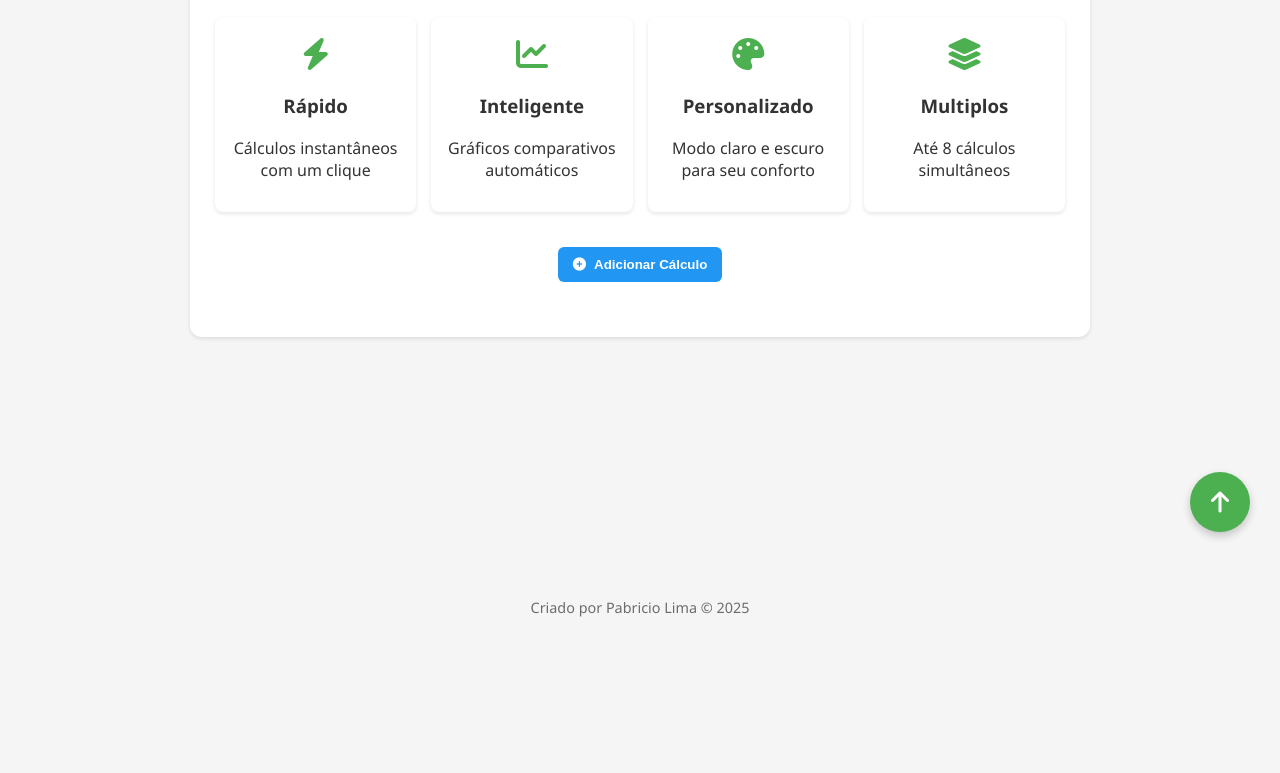
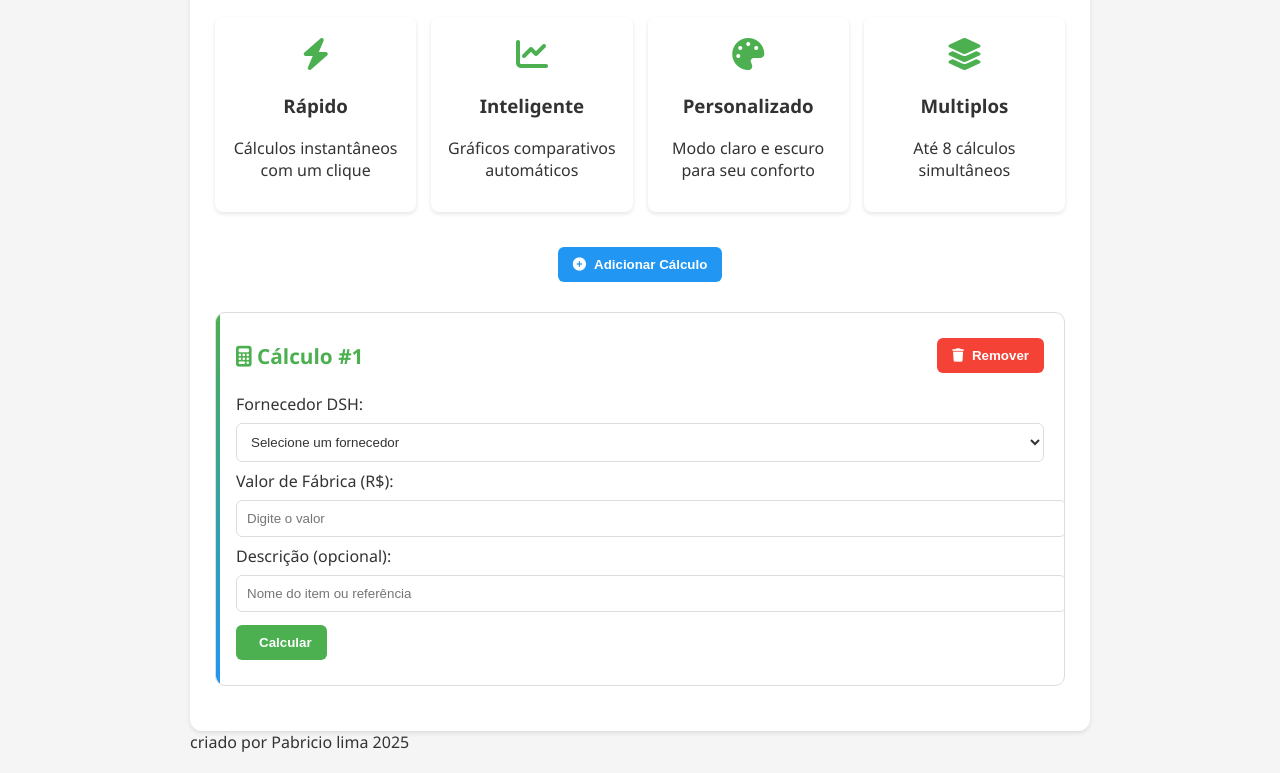
Before and after one commit to Pabriciolima/Calculadora-de-diferen-a-DSH, a plain HTML site: page index.html in a window 1280 px wide. Shown: the part 188-961 px from the top of the page. Before the commit the page ends 840 px from the top, so only its background shows below. Drawn offline with nearby package versions, Linux system fonts and the light colour scheme.

Commit message:
correção de codigo

```diff
--- a/index.html
+++ b/index.html
@@ -38,9 +38,6 @@
             background-color: var(--bg-color);
             color: var(--text-color);
             transition: all 0.3s ease;
-            min-height: 100vh;
-            display: flex;
-            flex-direction: column;
         }
 
         h1 {
@@ -75,10 +72,6 @@
 
         .theme-toggle:hover {
             transform: rotate(30deg);
-        }
-
-        .main-container {
-            flex: 1;
         }
 
         .container {
@@ -305,7 +298,7 @@
 
         .floating-btn {
             position: fixed;
-            bottom: 80px;
+            bottom: 30px;
             right: 30px;
             width: 60px;
             height: 60px;
@@ -327,28 +320,14 @@
             box-shadow: 0 6px 12px rgba(0,0,0,0.3);
         }
 
-        footer {
-            text-align: center;
-            margin-top: 20px;
-            padding: 15px;
-            color: var(--text-color);
-            opacity: 0.7;
-            font-size: 0.9rem;
-        }
-
         @media (max-width: 768px) {
             .features-grid {
                 grid-template-columns: 1fr;
-            }
-
-            .floating-btn {
-                bottom: 70px;
             }
         }
     </style>
 </head>
 <body>
-    <div class="main-container">
     <div class="container">
         <div class="header-container">
             <div>
@@ -393,30 +372,14 @@
             <!-- Cálculos serão adicionados aqui -->
         </div>
     </div>
-    </div>
-
-    <footer>
-        Criado por Pabricio Lima &copy; 2025
-    </footer>
 
     <div class="floating-btn" id="scrollToTop" title="Voltar ao topo">
         <i class="fas fa-arrow-up"></i>
     </div>
-
+<footer>
+    criado por Pabricio lima 2025
+</footer>
     <script src="https://cdn.jsdelivr.net/npm/chart.js"></script>
-    <script>
-        // Seu código JavaScript existente aqui
-        // Certifique-se de que todas as funções de cálculo estão definidas
-
-        document.addEventListener('DOMContentLoaded', function() {
-            // Adicione aqui o código de inicialização se necessário
-        });
-
-        // Exemplo de função de cálculo (substitua pelo seu código real)
-        function calculate() {
-            // Sua lógica de cálculo aqui
-            console.log("Cálculo executado com sucesso!");
-        }
-    </script>
+    <script src="app.js"></script>
 </body>
 </html>
```
Lines whose indentation alone changed are shown as unchanged.
